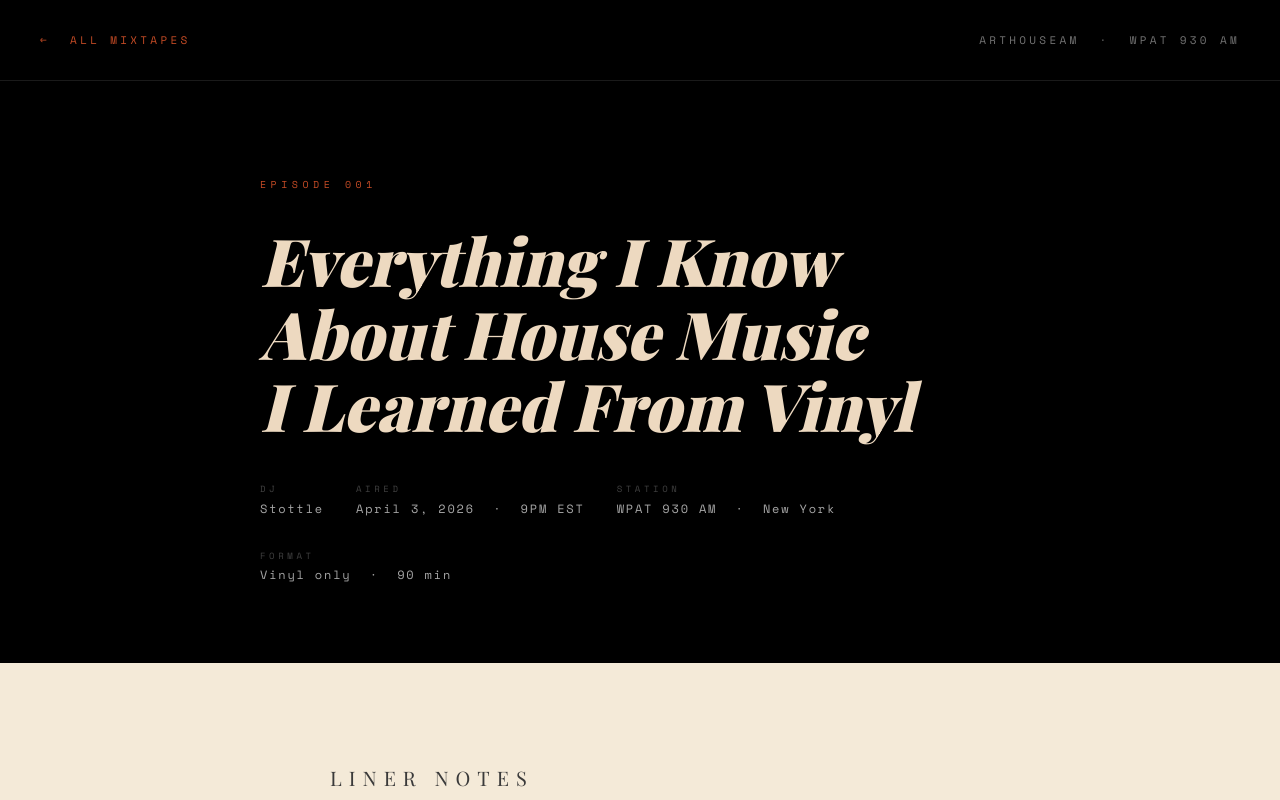
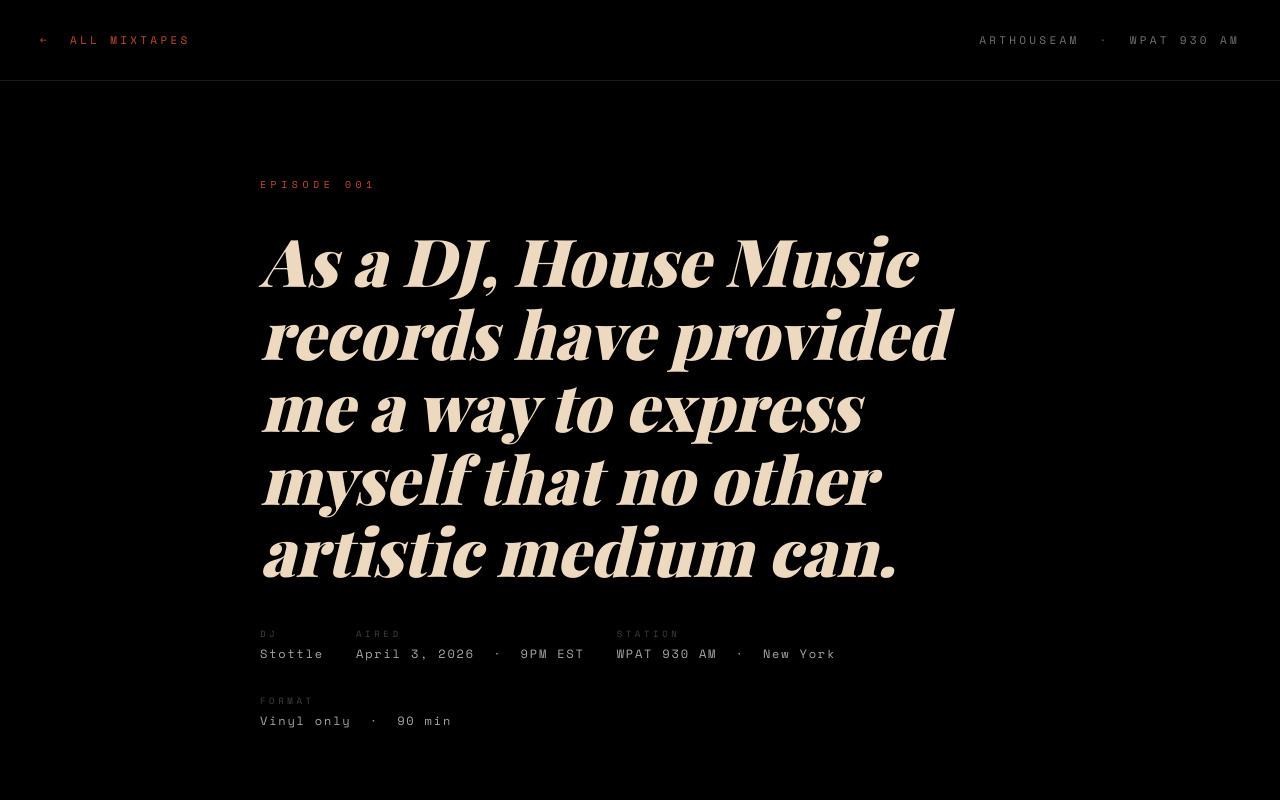
Before and after one commit to NFTvParty/arthouseam, a website: page blog/episode-001/index.html in a window 1280 px wide. Shown: the top 800 px of the page. Drawn offline with nearby package versions, Linux system fonts and the light colour scheme; a web font is replaced by a local one.

Commit message:
Update index.html

```diff
--- a/blog/episode-001/index.html
+++ b/blog/episode-001/index.html
@@ -88,7 +88,7 @@
   <section class="hero">
     <div class="hero-inner">
       <p class="episode-tag">Episode 001</p>
-      <h1 class="hero-headline">Everything I Know About House Music<br>I Learned From Vinyl</h1>
+      <h1 class="hero-headline">As a DJ, House Music records have provided me a way to express myself that no other artistic medium can.</h1>
       <div class="hero-meta">
         <div class="meta-block"><span class="meta-label">DJ</span><span class="meta-value">Stottle</span></div>
         <div class="meta-block"><span class="meta-label">Aired</span><span class="meta-value">April 3, 2026 &nbsp;·&nbsp; 9PM EST</span></div>
```
